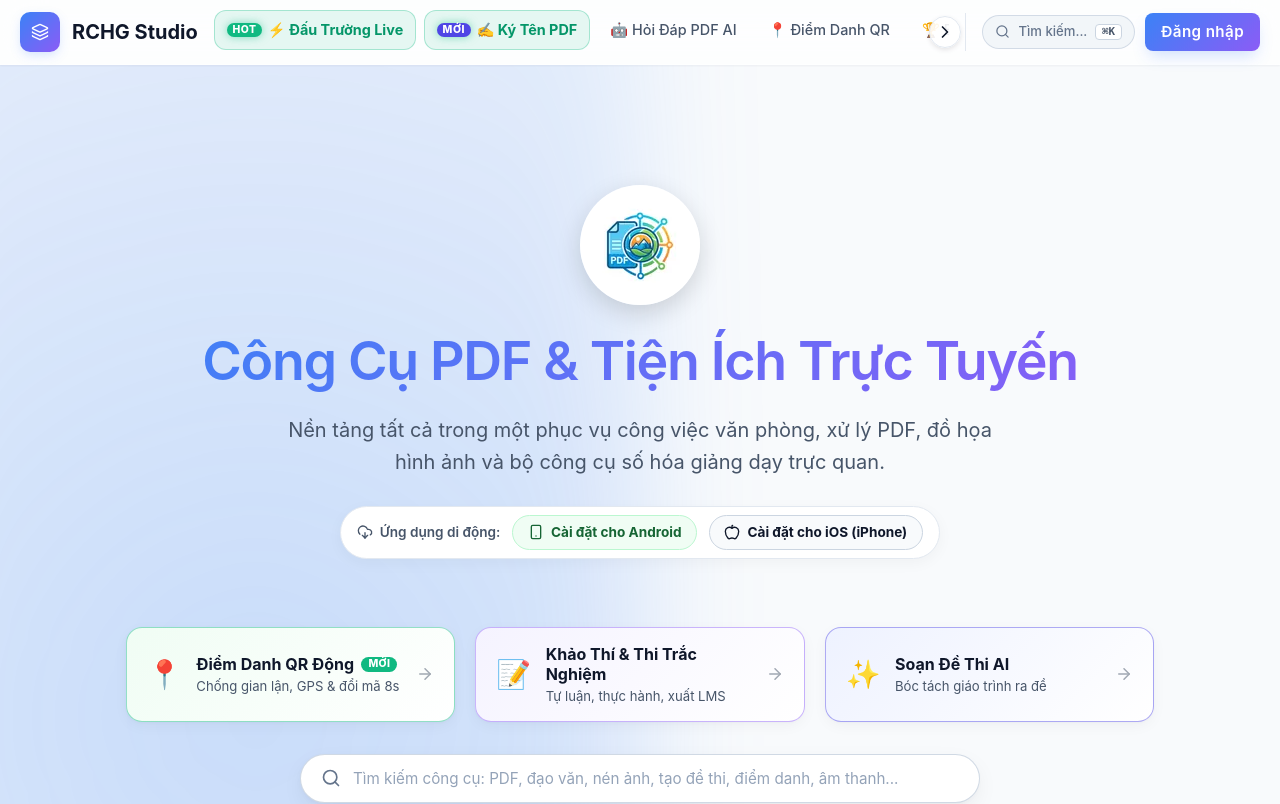
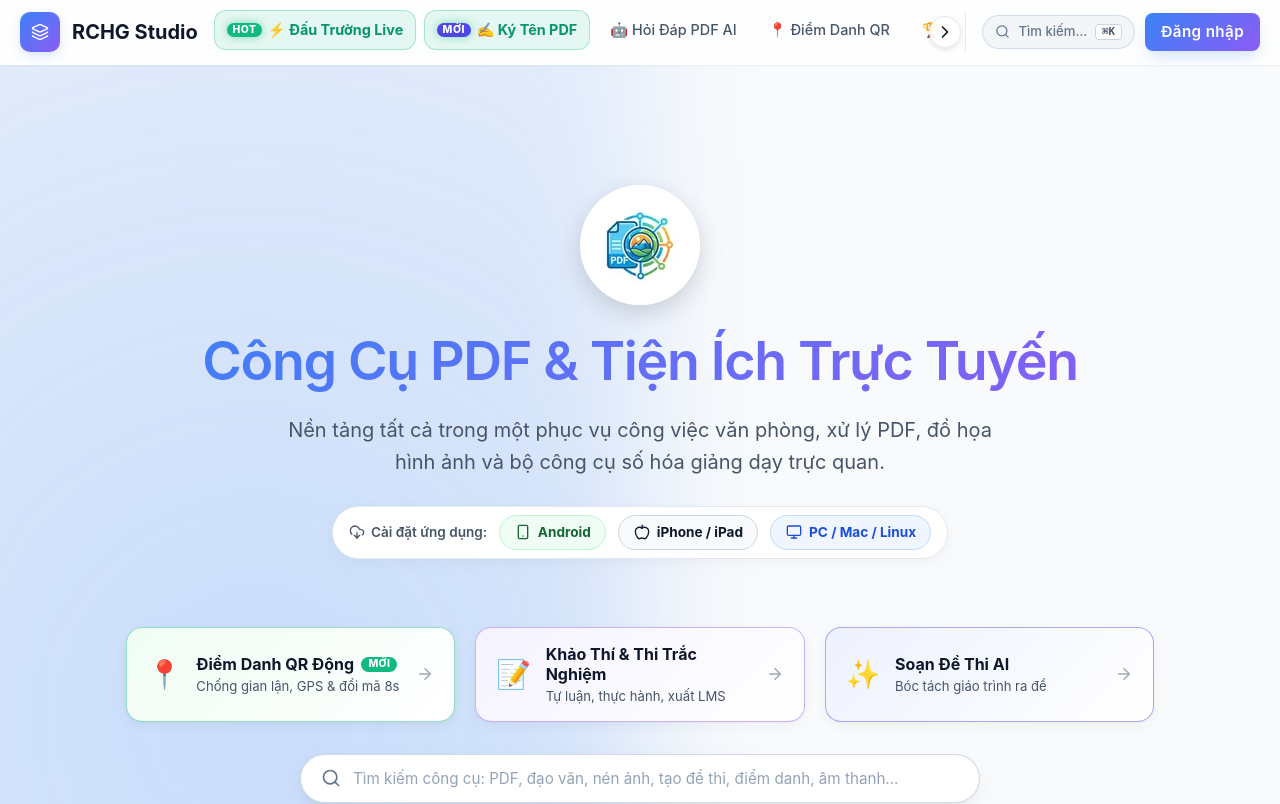
Before and after one commit to rchg2025/pdfstudio, a React (Vite) app: page / in a window 1280 px wide. Shown: the top 804 px of the page. Built offline with nearby package versions, Linux system fonts and the light colour scheme; no server answers.

Commit message:
feat(pwa): add desktop PWA installation support for Windows, MacOS, and Linux

```diff
--- a/src/components/InstallAppModal.tsx
+++ b/src/components/InstallAppModal.tsx
@@ -1,11 +1,13 @@
 import { useState, useEffect } from 'react';
-import { Smartphone, Apple, Download, Check, X, Info } from 'lucide-react';
+import { Smartphone, Apple, Monitor, Download, Check, X, Info, Laptop } from 'lucide-react';
 import './InstallAppModal.css';
+
+export type InstallTabType = 'android' | 'ios' | 'desktop';
 
 interface InstallAppModalProps {
   isOpen: boolean;
   onClose: () => void;
-  defaultTab?: 'android' | 'ios';
+  defaultTab?: InstallTabType;
 }
 
 // Lưu trữ event beforeinstallprompt toàn cục để không bị mất khi modal mount/unmount
@@ -19,7 +21,7 @@ if (typeof window !== 'undefined') {
 }
 
 export default function InstallAppModal({ isOpen, onClose, defaultTab = 'android' }: InstallAppModalProps) {
-  const [activeTab, setActiveTab] = useState<'android' | 'ios'>(defaultTab);
+  const [activeTab, setActiveTab] = useState<InstallTabType>(defaultTab);
   const [deferredPrompt, setDeferredPrompt] = useState<any>(globalDeferredPrompt);
   const [isInstalled, setIsInstalled] = useState(false);
 
@@ -57,9 +59,9 @@ export default function InstallAppModal({ isOpen, onClose, defaultTab = 'android
     };
   }, []);
 
-  // Tự động kích hoạt hộp thoại cài đặt ngay khi mở modal trên Android nếu trình duyệt hỗ trợ
+  // Tự động kích hoạt hộp thoại cài đặt ngay khi mở modal nếu trình duyệt hỗ trợ
   useEffect(() => {
-    if (isOpen && activeTab === 'android' && deferredPrompt && !isInstalled) {
+    if (isOpen && (activeTab === 'android' || activeTab === 'desktop') && deferredPrompt && !isInstalled) {
       deferredPrompt.prompt();
       deferredPrompt.userChoice.then((choice: any) => {
         if (choice.outcome === 'accepted') {
@@ -83,8 +85,11 @@ export default function InstallAppModal({ isOpen, onClose, defaultTab = 'android
       globalDeferredPrompt = null;
       setDeferredPrompt(null);
     } else {
-      // Hướng dẫn nếu trình duyệt đã kích hoạt hoặc không cung cấp prompt
-      alert('Để thêm ứng dụng vào màn hình: Nhấn biểu tượng 3 chấm ⋮ (hoặc Menu chia sẻ) của trình duyệt ➔ Chọn "Cài đặt ứng dụng" hoặc "Thêm vào màn hình chính".');
+      if (activeTab === 'desktop') {
+        alert('Để cài đặt vào máy tính:\n1. Nhìn lên thanh địa chỉ trình duyệt (bên phải cạnh dấu sao bookmark) ➔ Nhấn biểu tượng "Cài đặt" (máy tính có mũi tên xuống ⤓)\n2. Hoặc nhấn biểu tượng 3 chấm ⋮ góc phải trình duyệt ➔ Chọn "Lưu và chia sẻ" ➔ "Cài đặt Tiện ích ITE".');
+      } else {
+        alert('Để thêm ứng dụng vào màn hình: Nhấn biểu tượng 3 chấm ⋮ (hoặc Menu chia sẻ) của trình duyệt ➔ Chọn "Cài đặt ứng dụng" hoặc "Thêm vào màn hình chính".');
+      }
     }
   };
 
@@ -111,15 +116,22 @@ export default function InstallAppModal({ isOpen, onClose, defaultTab = 'android
             className={`install-tab-btn ${activeTab === 'android' ? 'active' : ''}`}
             onClick={() => setActiveTab('android')}
           >
-            <Smartphone size={18} />
+            <Smartphone size={17} />
             <span>Android</span>
           </button>
           <button
             className={`install-tab-btn ${activeTab === 'ios' ? 'active' : ''}`}
             onClick={() => setActiveTab('ios')}
           >
-            <Apple size={18} />
-            <span>iPhone / iPad (iOS)</span>
+            <Apple size={17} />
+            <span>iPhone / iOS</span>
+          </button>
+          <button
+            className={`install-tab-btn ${activeTab === 'desktop' ? 'active' : ''}`}
+            onClick={() => setActiveTab('desktop')}
+          >
+            <Monitor size={17} />
+            <span>PC / Mac / Linux</span>
           </button>
         </div>
 
@@ -227,6 +239,77 @@ export default function InstallAppModal({ isOpen, onClose, defaultTab = 'android
             </div>
           </div>
         )}
+
+        {/* Tab Content Desktop (Windows, MacOS, Linux) */}
+        {activeTab === 'desktop' && (
+          <div className="install-tab-body">
+            {/* Header Preview App Desktop */}
+            <div className="ios-app-preview-card" style={{ background: 'linear-gradient(135deg, rgba(2, 132, 199, 0.08), rgba(99, 102, 241, 0.08))', borderColor: 'rgba(2, 132, 199, 0.2)' }}>
+              <div className="ios-preview-icon-wrapper">
+                <img src="/icon-192.png" alt="Logo Tiện ích ITE" className="ios-preview-app-icon" />
+              </div>
+              <div className="ios-preview-info">
+                <div className="ios-preview-title">Tiện ích ITE - Desktop App</div>
+                <div className="ios-preview-desc">Ứng dụng cửa sổ độc lập cho Windows, Mac & Linux</div>
+                <div className="ios-preview-status">
+                  <span className="ios-badge-ready" style={{ background: '#e0f2fe', color: '#0284c7' }}>✓ Chạy độc lập</span>
+                  <span className="ios-badge-free">Ghim Taskbar / Dock</span>
+                </div>
+              </div>
+            </div>
+
+            <div className="install-quick-action" style={{ marginTop: '0.85rem' }}>
+              <div className="quick-action-text">
+                <strong>Cài Đặt Thành Ứng Dụng Máy Tính</strong>
+                <span>Mở trong cửa sổ riêng, có phím tắt trên Desktop, ghim vào thanh Taskbar / Dock</span>
+              </div>
+              <button
+                className="btn-install-primary"
+                onClick={handleInstallClick}
+                disabled={isInstalled}
+              >
+                {isInstalled ? (
+                  <>
+                    <Check size={18} /> Đã Cài Đặt
+                  </>
+                ) : (
+                  <>
+                    <Laptop size={18} /> Cài Vào Máy Tính
+                  </>
+                )}
+              </button>
+            </div>
+
+            <div className="install-steps-box" style={{ marginTop: '0.85rem' }}>
+              <h4 className="steps-title"><Monitor size={16} /> Cách cài nhanh trên máy tính (Chrome, Edge, Cốc Cốc, Brave):</h4>
+              <ol className="install-steps-list-ios">
+                <li>
+                  <div className="step-num">1</div>
+                  <div className="step-desc">
+                    Nhìn vào <strong>thanh địa chỉ URL</strong> của trình duyệt (phía bên phải, cạnh biểu tượng dấu sao ⭐).
+                  </div>
+                </li>
+                <li>
+                  <div className="step-num">2</div>
+                  <div className="step-desc">
+                    Nhấn vào biểu tượng <strong>"Cài đặt Tiện ích ITE"</strong> (hình máy tính có mũi tên xuống ⤓ hoặc biểu tượng dấu cộng ⊕).
+                  </div>
+                </li>
+                <li>
+                  <div className="step-num">3</div>
+                  <div className="step-desc">
+                    Bấm <strong>"Cài đặt" (Install)</strong>. Ứng dụng sẽ xuất hiện trên Desktop và thanh Taskbar (Windows) hoặc Launchpad / Dock (MacBook)!
+                  </div>
+                </li>
+              </ol>
+            </div>
+
+            <div className="ios-feature-card">
+              <Check size={18} color="#0284c7" style={{ flexShrink: 0 }} />
+              <span>Chạy nhanh như app phần mềm cài đặt thật, không tốn ram trình duyệt, tự động cập nhật phiên bản mới nhất!</span>
+            </div>
+          </div>
+        )}
       </div>
     </div>
   );
--- a/src/pages/Home.css
+++ b/src/pages/Home.css
@@ -109,6 +109,18 @@
   background: #f1f5f9;
   transform: translateY(-1px);
   box-shadow: 0 3px 10px rgba(15, 23, 42, 0.12);
+}
+
+.btn-install-badge.desktop {
+  background: #eff6ff;
+  color: #1d4ed8;
+  border-color: #bfdbfe;
+}
+
+.btn-install-badge.desktop:hover {
+  background: #dbeafe;
+  transform: translateY(-1px);
+  box-shadow: 0 3px 10px rgba(29, 78, 216, 0.15);
 }
 
 @media (max-width: 640px) {
--- a/src/pages/Home.tsx
+++ b/src/pages/Home.tsx
@@ -56,9 +56,10 @@ import {
   X,
   Smartphone,
   Apple,
+  Monitor,
   DownloadCloud
 } from 'lucide-react';
-import InstallAppModal from '../components/InstallAppModal';
+import InstallAppModal, { type InstallTabType } from '../components/InstallAppModal';
 import './Home.css';
 
 const pdfTools = [
@@ -499,9 +500,9 @@ const Home = () => {
   const [activeCategory, setActiveCategory] = useState<'all' | 'edtech' | 'pdf' | 'image' | 'media' | 'other'>('all');
   const [searchQuery, setSearchQuery] = useState('');
   const [installModalOpen, setInstallModalOpen] = useState(false);
-  const [installDefaultTab, setInstallDefaultTab] = useState<'android' | 'ios'>('android');
+  const [installDefaultTab, setInstallDefaultTab] = useState<InstallTabType>('android');
 
-  const openInstallApp = (tab: 'android' | 'ios') => {
+  const openInstallApp = (tab: InstallTabType) => {
     setInstallDefaultTab(tab);
     setInstallModalOpen(true);
   };
@@ -549,19 +550,19 @@ const Home = () => {
           Nền tảng tất cả trong một phục vụ công việc văn phòng, xử lý PDF, đồ họa hình ảnh và bộ công cụ số hóa giảng dạy trực quan.
         </p>
 
-        {/* NÚT CÀI ĐẶT ỨNG DỤNG CHO ANDROID VÀ IOS */}
+        {/* NÚT CÀI ĐẶT ỨNG DỤNG CHO ANDROID, IOS VÀ MÁY TÍNH (WINDOWS, MACBOOK, LINUX) */}
         <div className="home-app-install-bar">
           <span className="install-bar-label">
-            <DownloadCloud size={16} /> Ứng dụng di động:
+            <DownloadCloud size={16} /> Cài đặt ứng dụng:
           </span>
           <button
             type="button"
             className="btn-install-badge android"
             onClick={() => openInstallApp('android')}
-            title="Cài đặt ứng dụng trên Android (APK / Màn hình chính)"
+            title="Cài đặt ứng dụng trên điện thoại Android"
           >
             <Smartphone size={16} />
-            <span>Cài đặt cho Android</span>
+            <span>Android</span>
           </button>
           <button
             type="button"
@@ -570,7 +571,16 @@ const Home = () => {
             title="Cài đặt ứng dụng trên iPhone / iPad (iOS)"
           >
             <Apple size={16} />
-            <span>Cài đặt cho iOS (iPhone)</span>
+            <span>iPhone / iPad</span>
+          </button>
+          <button
+            type="button"
+            className="btn-install-badge desktop"
+            onClick={() => openInstallApp('desktop')}
+            title="Cài đặt ứng dụng trên máy tính Windows, MacBook, Linux"
+          >
+            <Monitor size={16} />
+            <span>PC / Mac / Linux</span>
           </button>
         </div>
 
```
